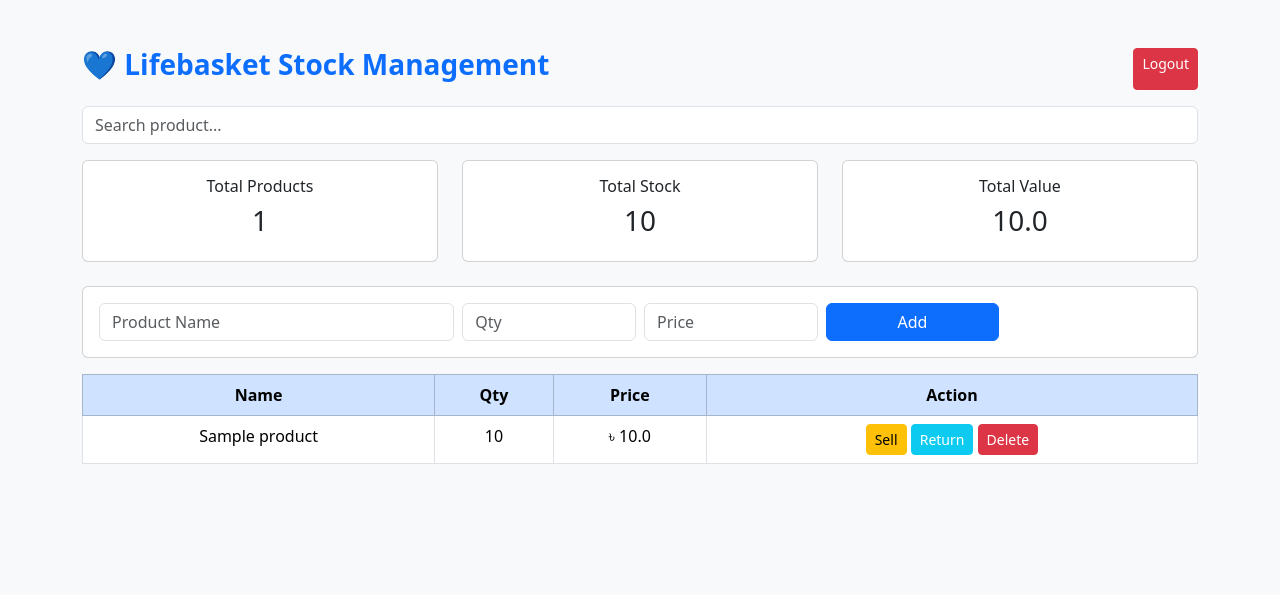
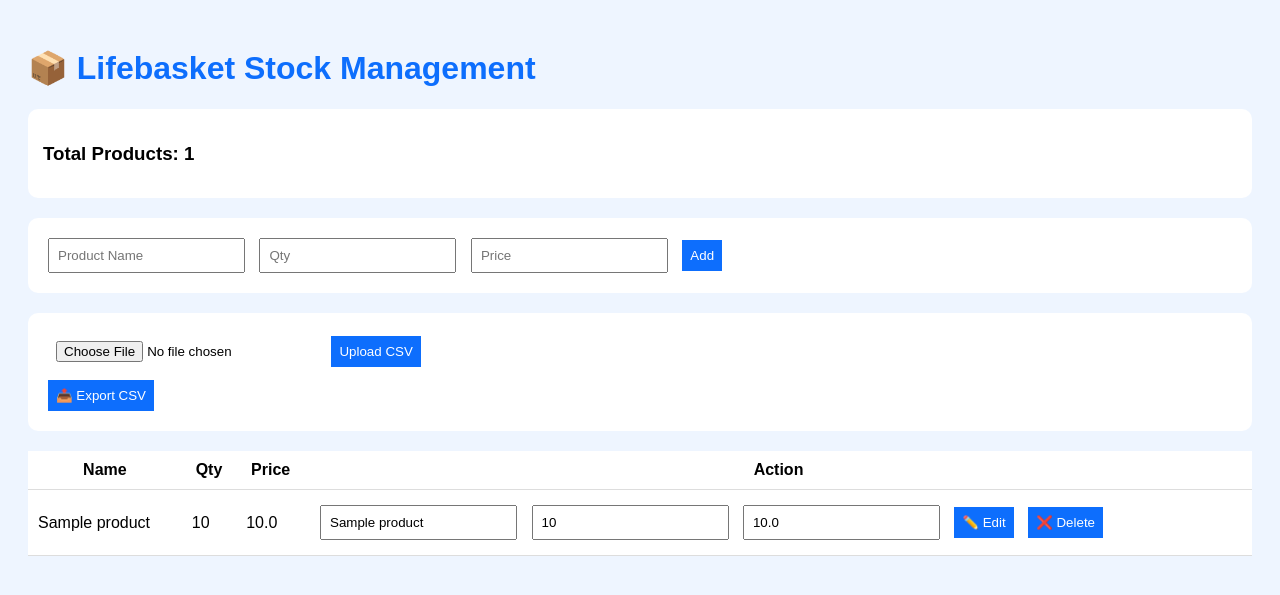
Before and after one commit to jakiya09/inventory-system, a Flask app: page / in a window 1280 px wide. Shown: the top 595 px of the page. Run offline with Flask 3, Linux system fonts and the light colour scheme; tables that the repository leaves empty hold one stand-in row (values such as "Sample post").

Commit message:
Update index.html

```diff
--- a/templates/index.html
+++ b/templates/index.html
@@ -1,96 +1,114 @@
 <!DOCTYPE html>
 <html>
 <head>
-    <title>Lifebasket Stock Management System</title>
-    <link rel="stylesheet" href="https://cdn.jsdelivr.net/npm/bootstrap@5.3.3/dist/css/bootstrap.min.css">
+    <title>Lifebasket Stock Management</title>
+    <style>
+        body {
+            font-family: Arial;
+            background: #eef5ff;
+            padding: 20px;
+        }
+
+        h1 {
+            color: #0d6efd;
+        }
+
+        .card {
+            background: white;
+            padding: 15px;
+            border-radius: 10px;
+            margin-bottom: 20px;
+        }
+
+        input, button {
+            padding: 8px;
+            margin: 5px;
+        }
+
+        button {
+            background: #0d6efd;
+            color: white;
+            border: none;
+            cursor: pointer;
+        }
+
+        table {
+            width: 100%;
+            background: white;
+            border-collapse: collapse;
+        }
+
+        th, td {
+            padding: 10px;
+            border-bottom: 1px solid #ddd;
+        }
+
+        .low {
+            color: red;
+        }
+    </style>
 </head>
 
-<body class="bg-light">
+<body>
 
-<div class="container mt-5">
+<h1>📦 Lifebasket Stock Management</h1>
 
-    <div class="d-flex justify-content-between mb-3">
-        <h3 class="text-primary fw-bold">💙 Lifebasket Stock Management</h3>
-        <a href="/logout" class="btn btn-danger btn-sm">Logout</a>
+<div class="card">
+    <h3>Total Products: {{ total }}</h3>
 </div>
 
-    <!-- SEARCH -->
-    <form method="GET" class="mb-3">
-        <input name="q" class="form-control" placeholder="Search product...">
-    </form>
-
-    <!-- DASHBOARD -->
-    <div class="row mb-4 text-center">
-        <div class="col-md-4">
-            <div class="card p-3">
-                <h6>Total Products</h6>
-                <h3>{{ products|length }}</h3>
-            </div>
-        </div>
-
-        <div class="col-md-4">
-            <div class="card p-3">
-                <h6>Total Stock</h6>
-                <h3>{{ products | sum(attribute='qty') }}</h3>
-            </div>
-        </div>
-
-        <div class="col-md-4">
-            <div class="card p-3">
-                <h6>Total Value</h6>
-                <h3>{{ products | sum(attribute='price') }}</h3>
-            </div>
-        </div>
-    </div>
-
-    <!-- FORM -->
-    <div class="card p-3 mb-3">
-        <form method="POST" action="/add" class="row g-2">
-            <div class="col-md-4">
-                <input name="name" class="form-control" placeholder="Product Name" required>
-            </div>
-            <div class="col-md-2">
-                <input name="qty" type="number" class="form-control" placeholder="Qty" required>
-            </div>
-            <div class="col-md-2">
-                <input name="price" type="number" step="0.01" class="form-control" placeholder="Price" required>
-            </div>
-            <div class="col-md-2">
-                <button class="btn btn-primary w-100">Add</button>
-            </div>
+<div class="card">
+<form action="/add" method="post">
+    <input name="name" placeholder="Product Name">
+    <input name="qty" placeholder="Qty">
+    <input name="price" placeholder="Price">
+    <button>Add</button>
 </form>
 </div>
 
-    <!-- TABLE -->
-    <table class="table table-bordered bg-white text-center">
-        <thead class="table-primary">
+<div class="card">
+<form action="/upload" method="post" enctype="multipart/form-data">
+    <input type="file" name="file">
+    <button>Upload CSV</button>
+</form>
+
+<a href="/export"><button>📤 Export CSV</button></a>
+</div>
+
+<table>
 <tr>
     <th>Name</th>
     <th>Qty</th>
     <th>Price</th>
     <th>Action</th>
 </tr>
-        </thead>
 
-        <tbody>
 {% for p in products %}
 <tr>
-                <td>{{ p['name'] }}</td>
-                <td class="{% if p['qty'] < 5 %}text-danger fw-bold{% endif %}">
-                    {{ p['qty'] }}
+    <td>{{ p.name }}</td>
+
+    <td class="{% if p.qty < 5 %}low{% endif %}">
+        {{ p.qty }}
     </td>
-                <td>৳ {{ p['price'] }}</td>
+
+    <td>{{ p.price }}</td>
+
     <td>
-                    <a href="/sell/{{ p['id'] }}" class="btn btn-warning btn-sm">Sell</a>
-                    <a href="/return/{{ p['id'] }}" class="btn btn-info btn-sm text-white">Return</a>
-                    <a href="/delete/{{ p['id'] }}" class="btn btn-danger btn-sm">Delete</a>
+        <form action="/edit/{{p.id}}" method="post" style="display:inline;">
+            <input name="name" value="{{p.name}}">
+            <input name="qty" value="{{p.qty}}">
+            <input name="price" value="{{p.price}}">
+            <button>✏️ Edit</button>
+        </form>
+
+        <a href="/delete/{{p.id}}">
+            <button>❌ Delete</button>
+        </a>
     </td>
 </tr>
 {% endfor %}
-        </tbody>
+
 </table>
-
-</div>
 
 </body>
 </html>
```
Lines whose indentation alone changed are shown as unchanged.
